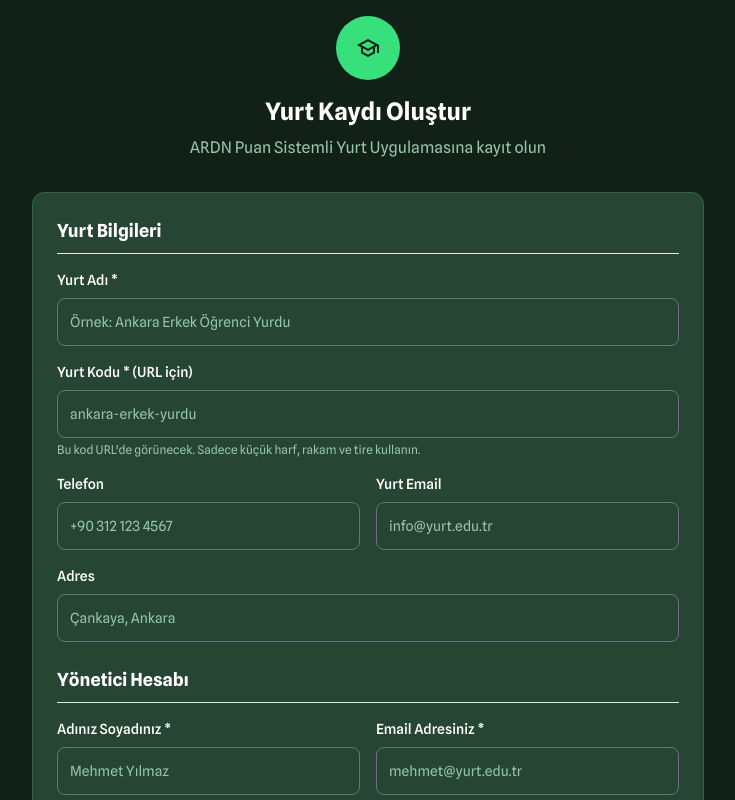
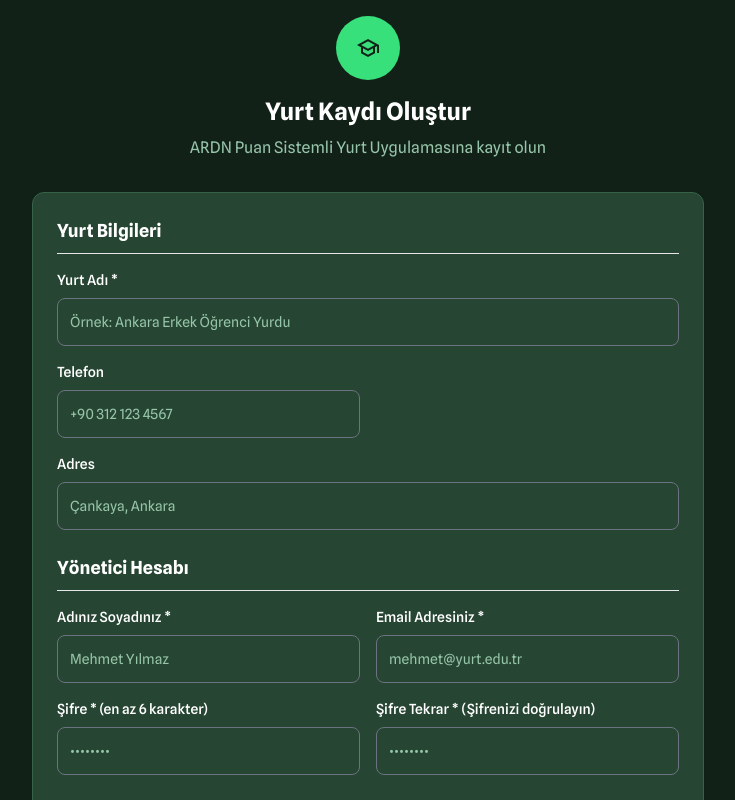
Before and after one commit to krsmer/ARDN, a Next.js app: page /register in a window 1280 px wide. Shown: the top 800 px of the page, without its empty margins (272-1007 px from the left). Built offline with nearby package versions, Linux system fonts and the light colour scheme.

Commit message:
remove organizationEmail from registration schema and form

```diff
--- a/src/app/api/auth/register/route.ts
+++ b/src/app/api/auth/register/route.ts
@@ -9,7 +9,6 @@ interface RegisterRequest {
   organizationSlug: string
   organizationAddress?: string
   organizationPhone?: string
-  organizationEmail?: string
 
   // Admin user info
   adminName: string
@@ -23,7 +22,6 @@ const registerSchema = z.object({
   organizationSlug: z.string().min(3, 'Yurt kodu en az 3 karakter olmalıdır.').regex(/^[a-z0-9-]+$/, 'Yurt kodu sadece küçük harf, rakam ve tire içerebilir.'),
   organizationAddress: z.string().optional(),
   organizationPhone: z.string().optional(),
-  organizationEmail: z.string().email('Geçersiz yurt e-posta adresi.').optional(),
   adminName: z.string().min(2, 'Yönetici adı en az 2 karakter olmalıdır.'),
   adminEmail: z.string().email('Geçersiz yönetici e-posta adresi.'),
   adminPassword: z.string().min(8, 'Şifre en az 8 karakter olmalıdır.')
@@ -79,7 +77,7 @@ export async function POST(request: NextRequest) {
           slug: validationResult.data.organizationSlug,
           address: validationResult.data.organizationAddress,
           phone: validationResult.data.organizationPhone,
-          email: validationResult.data.organizationEmail,
+          email: null, // Removed organizationEmail
           isActive: true
         }
       })
--- a/src/app/register/page.tsx
+++ b/src/app/register/page.tsx
@@ -14,7 +14,6 @@ export default function RegisterPage() {
   const [organizationSlug, setOrganizationSlug] = useState('')
   const [organizationAddress, setOrganizationAddress] = useState('')
   const [organizationPhone, setOrganizationPhone] = useState('')
-  const [organizationEmail, setOrganizationEmail] = useState('')
 
   // Admin user info
   const [adminName, setAdminName] = useState('')
@@ -73,6 +72,13 @@ export default function RegisterPage() {
       return
     }
 
+    // Ensure slug is generated from organization name
+    if (!organizationSlug || organizationSlug.trim() === '') {
+      setError('Yurt adı geçerli değil. Lütfen geçerli bir yurt adı girin.')
+      setIsLoading(false)
+      return
+    }
+
     try {
       const response = await fetch('/api/auth/register', {
         method: 'POST',
@@ -84,7 +90,6 @@ export default function RegisterPage() {
           organizationSlug,
           organizationAddress,
           organizationPhone,
-          organizationEmail,
           adminName,
           adminEmail,
           adminPassword
@@ -166,23 +171,6 @@ export default function RegisterPage() {
                     />
                   </div>
 
-                  <div className="md:col-span-2">
-                    <label htmlFor="orgSlug" className="block text-sm font-medium text-text-primary mb-2">
-                      Yurt Kodu * (URL için)
-                    </label>
-                    <Input
-                      id="orgSlug"
-                      type="text"
-                      placeholder="ankara-erkek-yurdu"
-                      value={organizationSlug}
-                      onChange={(e) => setOrganizationSlug(e.target.value)}
-                      required
-                    />
-                    <p className="text-xs text-text-secondary mt-1">
-                      Bu kod URL'de görünecek. Sadece küçük harf, rakam ve tire kullanın.
-                    </p>
-                  </div>
-
                   <div>
                     <label htmlFor="orgPhone" className="block text-sm font-medium text-text-primary mb-2">
                       Telefon
@@ -193,19 +181,6 @@ export default function RegisterPage() {
                       placeholder="+90 312 123 4567"
                       value={organizationPhone}
                       onChange={(e) => setOrganizationPhone(e.target.value)}
-                    />
-                  </div>
-
-                  <div>
-                    <label htmlFor="orgEmail" className="block text-sm font-medium text-text-primary mb-2">
-                      Yurt Email
-                    </label>
-                    <Input
-                      id="orgEmail"
-                      type="email"
-                      placeholder="info@yurt.edu.tr"
-                      value={organizationEmail}
-                      onChange={(e) => setOrganizationEmail(e.target.value)}
                     />
                   </div>
 
@@ -323,7 +298,7 @@ export default function RegisterPage() {
               <Button
                 type="submit"
                 className="w-full"
-                disabled={isLoading || !organizationName || !organizationSlug || !adminName || !adminEmail || !adminPassword || !adminPasswordConfirm || !acceptTerms || adminPassword !== adminPasswordConfirm}
+                disabled={isLoading || !organizationName || !adminName || !adminEmail || !adminPassword || !adminPasswordConfirm || !acceptTerms || adminPassword !== adminPasswordConfirm}
               >
                 {isLoading ? (
                   <div className="flex items-center gap-2">
```
